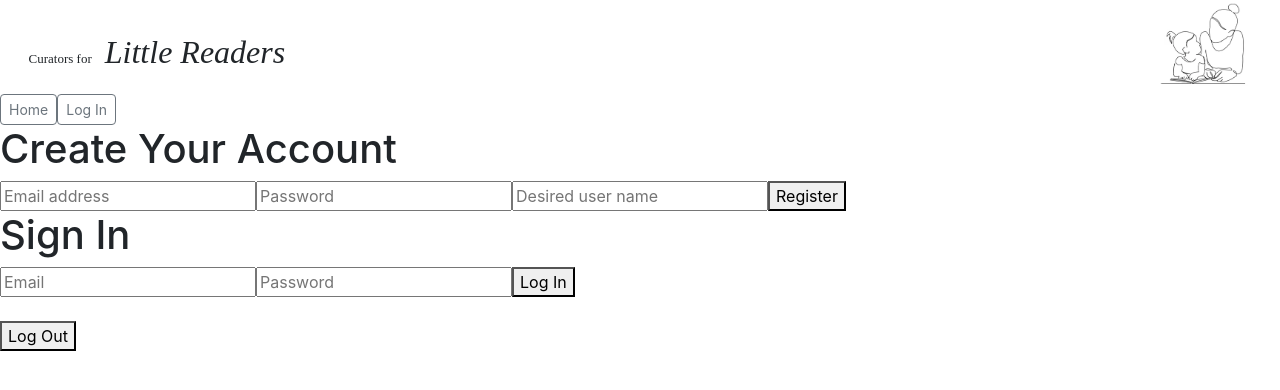
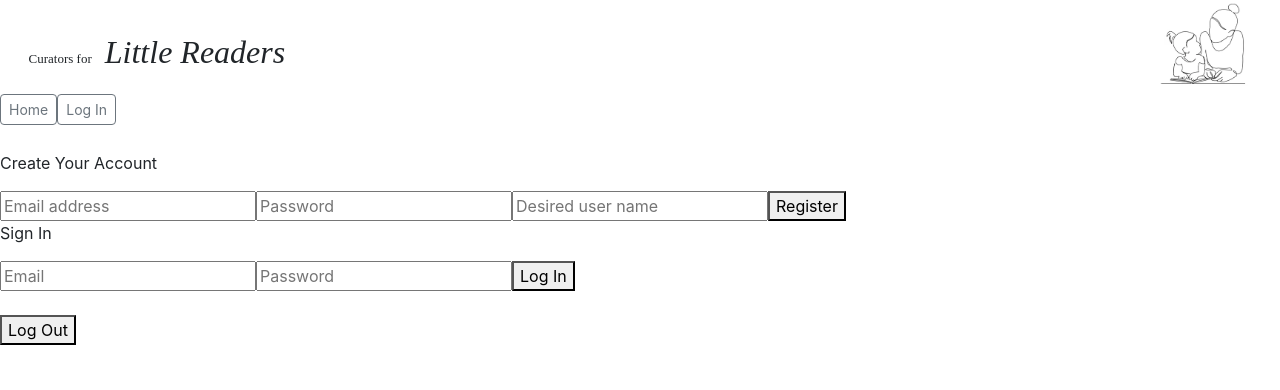
Before and after one commit to RosarioRu/BookComponent, a React (Create React App) app: page /sign-in in a window 1280 px wide. Shown: the top 390 px of the page. Built offline with nearby package versions, Linux system fonts and the light colour scheme; no server answers.

Commit message:
FIX: add functionality that displays just the user's books in a list by creating collections for each user.

```diff
--- a/src/components/NewBookForm.js
+++ b/src/components/NewBookForm.js
@@ -12,7 +12,14 @@ function NewBookForm(props){
         author: event.target.author.value,
         summary: event.target.summary.value,
       });
+      props.onNewBookCreationAlsoAddToUserList({
+        title: event.target.title.value,
+        author: event.target.author.value,
+        summary: event.target.summary.value,
+        userEmail: event.target.userEmail.value,
+      });
     }
+
 
   return (
     <React.Fragment>
@@ -25,7 +32,8 @@ function NewBookForm(props){
 }
 
 NewBookForm.propTypes = {
-  onNewBookCreation: PropTypes.func
+  onNewBookCreation: PropTypes.func,
+  onNewBookCreationAlsoAddToUserList: PropTypes.func,
 };
 
 export default NewBookForm;
--- a/src/components/ReusableForm.js
+++ b/src/components/ReusableForm.js
@@ -1,5 +1,7 @@
 import React from "react";
 import PropTypes from "prop-types";
+import { auth } from "./../firebase.js";
+
 
 function ReusableForm(props) {
   return(
@@ -19,6 +21,8 @@ function ReusableForm(props) {
           name="summary"
           placeholder="brief summary of book"
         />
+        <input type='text' name='userEmail' value={auth.currentUser.email} hidden/>
+
         <button type='submit'>{props.buttonText}</button>
       </form>
     </React.Fragment>
--- a/src/components/SignIn.js
+++ b/src/components/SignIn.js
@@ -4,6 +4,10 @@ import { createUserWithEmailAndPassword, updateProfile, signInWithEmailAndPasswo
 
 
 function SignIn() {
+
+  const signInStyles = {
+    marginTop: "2%"
+  }
 
   const [signUpSuccess, setSignUpSuccess] = useState(null);
   const [signInSuccess, setSignInSuccess] = useState(null);
@@ -54,7 +58,8 @@ function SignIn() {
 
   return (
     <React.Fragment>
-      <h1>Create Your Account</h1>
+    <div style={signInStyles}>
+      <p>Create Your Account</p>
       {signUpSuccess}
       <form onSubmit={doSignUp}>
         <input type="text" name="email" placeholder="Email address" required />
@@ -63,7 +68,7 @@ function SignIn() {
         <button type="submit">Register</button>
       </form>
 
-      <h1>Sign In</h1>
+      <p>Sign In</p>
       {signInSuccess}
       <form onSubmit={doSignIn}>
         <input type="text" name="signinEmail" placeholder="Email" />
@@ -77,7 +82,7 @@ function SignIn() {
       <br/>
       {signOutSuccess ? null : <button onClick={doSignOut}>Log Out</button>}
       {signOutSuccess}
-
+    </div>
     </React.Fragment>
   );
 }
--- a/src/components/UserBooks.js
+++ b/src/components/UserBooks.js
@@ -9,7 +9,6 @@ function UserBooks(props){
     border: "1px solid black",
     padding: "2%",
     margin: "2%",
-
   }
 
   return (
@@ -33,7 +32,7 @@ function UserBooks(props){
 }
 
 UserBooks.propTypes = {
-  userBooks: PropTypes.object,
+  userBooks: PropTypes.array,
   onBookSelection: PropTypes.func
 };
 
```
